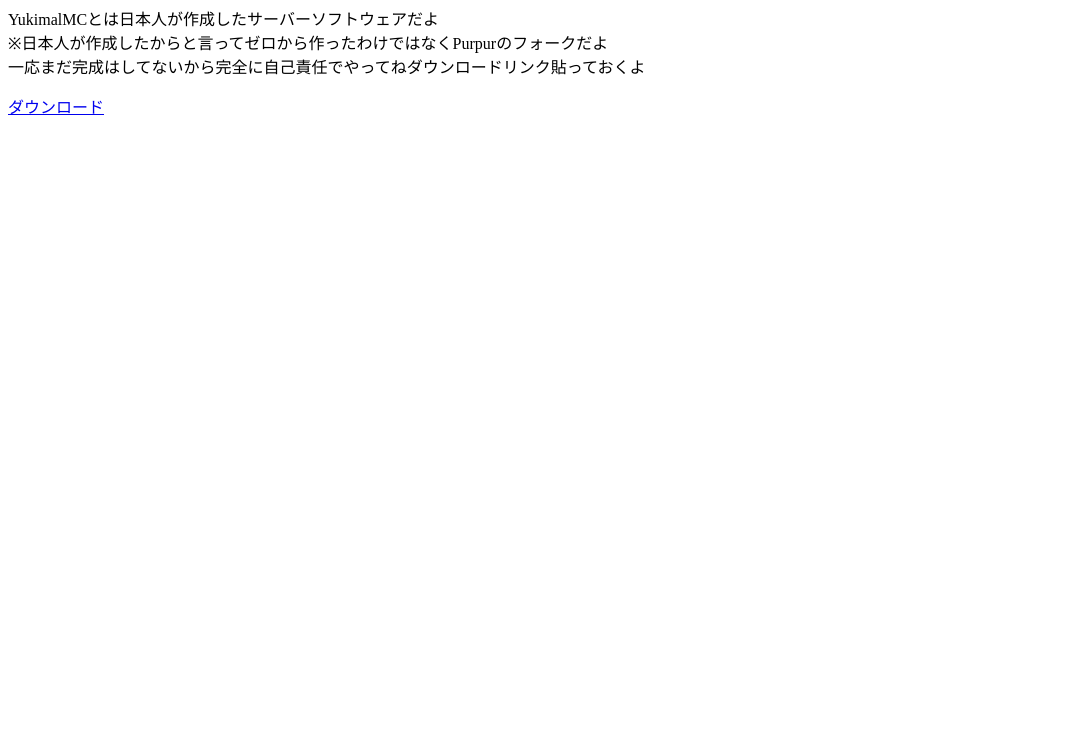
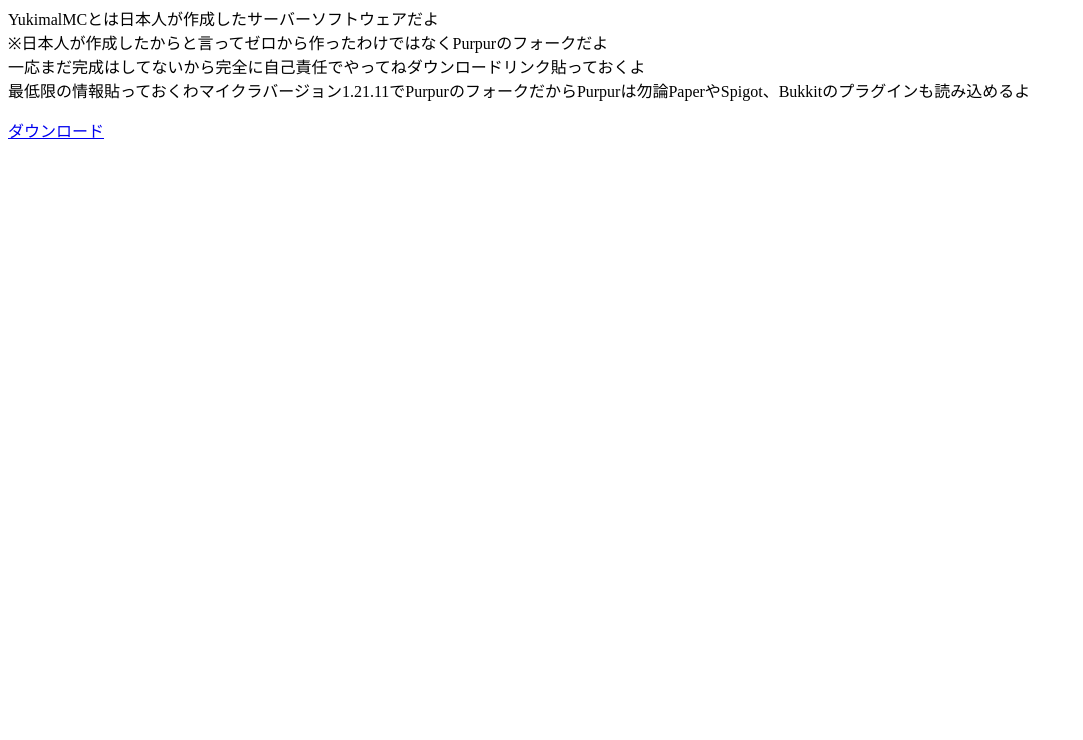
Before and after one commit to yukimaldayo/lab.yukimal.f5.si, a plain HTML site: page yukimalmc/index.html in a window 1280 px wide. Shown: the part 60-800 px from the top of the page, without its empty margins (0-1083 px from the left). Drawn offline with Linux system fonts and the light colour scheme.

Commit message:
Update index.html

```diff
--- a/yukimalmc/index.html
+++ b/yukimalmc/index.html
@@ -2,5 +2,6 @@
 <h1>YukimalMC</h1>
 <p>YukimalMCとは日本人が作成したサーバーソフトウェアだよ<br>
 ※日本人が作成したからと言ってゼロから作ったわけではなくPurpurのフォークだよ<br>
-一応まだ完成はしてないから完全に自己責任でやってねダウンロードリンク貼っておくよ</p>
-<a href="file/yukimalmc0.1.jar" download>ダウンロード</a>
+一応まだ完成はしてないから完全に自己責任でやってねダウンロードリンク貼っておくよ<br>
+最低限の情報貼っておくわマイクラバージョン1.21.11でPurpurのフォークだからPurpurは勿論PaperやSpigot、Bukkitのプラグインも読み込めるよ</p>
+<a href="http://file.yukimal.f5.si/YukimalMC0.1for1.21.11.jar" download>ダウンロード</a>
```
